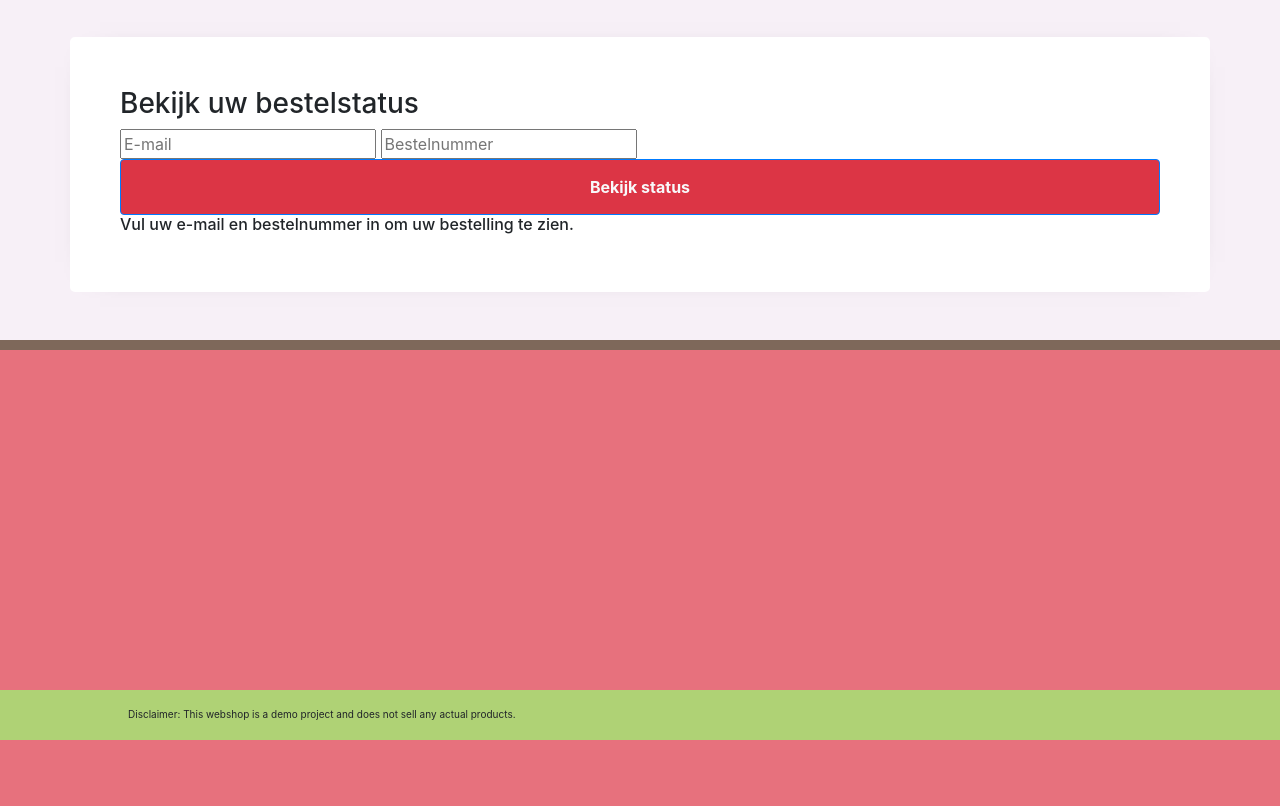
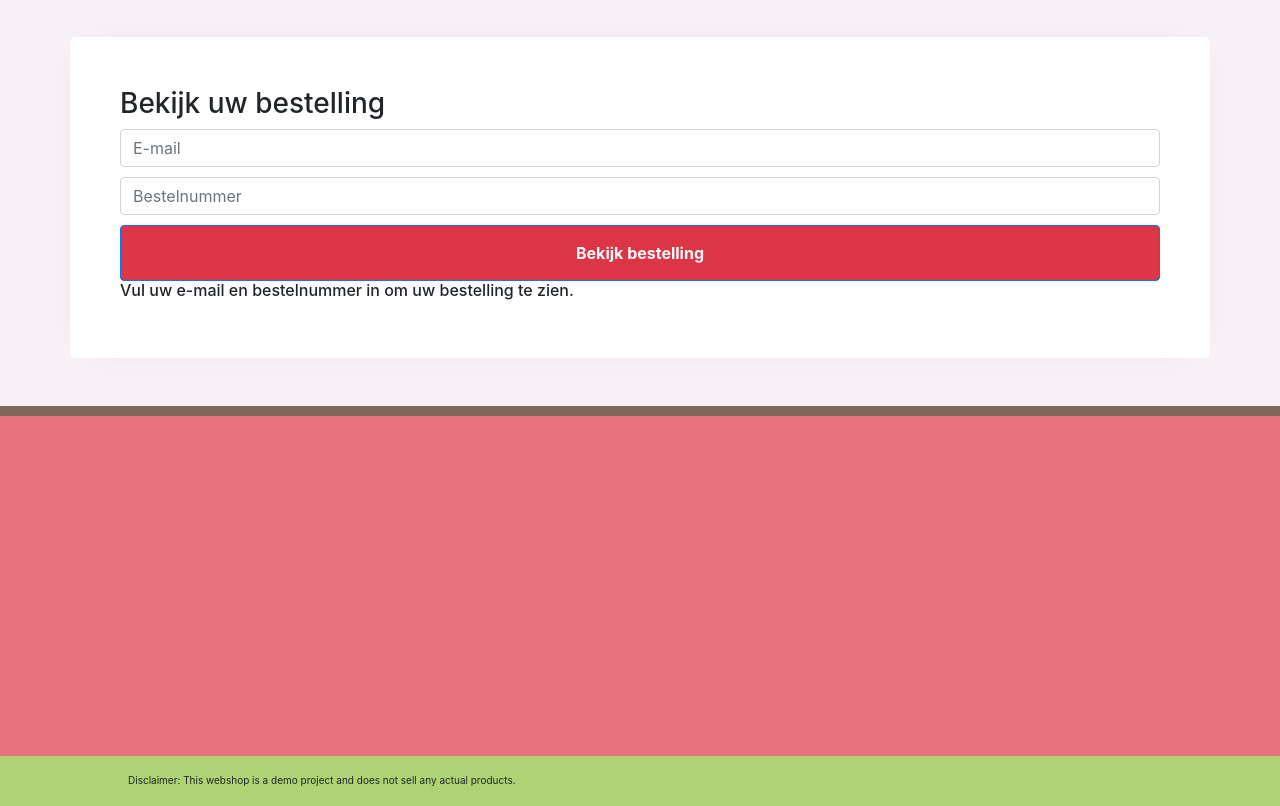
Before and after one commit to jeroendn/snoepwinkel-website, a PHP site: page /order_status in a window 1280 px wide. Shown: the part 111-917 px from the top of the page. Before the commit the page ends 851 px from the top, so only its background shows below. Run offline with PHP 8.4, Linux system fonts and the light colour scheme; style sheets or scripts are compiled from the project's sources; some web fonts are replaced.

Commit message:
Misc form fixes

```diff
--- a/css/cart.css
+++ b/css/cart.css
@@ -23,6 +23,11 @@
 
 #cart #cart-items .cart-item .quantity {
   user-select: none;
+}
+
+#cart #cart-items .cart-item .quantity input {
+  display: inline-block;
+  width: unset;
 }
 
 #cart #cart-items .cart-item .quantity input::-webkit-outer-spin-button, #cart #cart-items .cart-item .quantity input::-webkit-inner-spin-button {
--- a/css/cart.scss
+++ b/css/cart.scss
@@ -28,6 +28,9 @@
         user-select: none;
 
         input {
+          display: inline-block;
+          width: unset;
+
           &::-webkit-outer-spin-button, &::-webkit-inner-spin-button {
           -webkit-appearance: none;
           }
--- a/css/general.css
+++ b/css/general.css
@@ -19,6 +19,10 @@ html, body {
   font-weight: bold;
 }
 
+.form-control {
+  margin-bottom: 10px;
+}
+
 #home-page a.btn.btn-lg.btn-block {
   font-weight: bold;
   font-size: 30px;
--- a/css/general.scss
+++ b/css/general.scss
@@ -19,6 +19,10 @@ html, body {
   width: 100%;
   padding: 15px 0;
   font-weight: bold;
+}
+
+.form-control {
+  margin-bottom: 10px;
 }
 
 // #background-images {
--- a/css/product.css
+++ b/css/product.css
@@ -24,7 +24,9 @@
 
 #product-page .product-details .add-to-cart-wrapper .row.product-quantity input[type="number"] {
   padding-left: 10px;
-  width: 60px;
+  display: inline-block;
+  width: unset;
+  margin-bottom: 0;
 }
 
 #product-page .product-details .add-to-cart-wrapper .row.product-cart-button a {
--- a/css/product.scss
+++ b/css/product.scss
@@ -29,7 +29,9 @@
 
           input[type="number"] {
             padding-left: 10px;
-            width: 60px;
+            display: inline-block;
+            width: unset;
+            margin-bottom: 0;
           }
         }
 
--- a/js/functions.js
+++ b/js/functions.js
@@ -17,5 +17,5 @@ function update_cart_totals() {
     }
   });
 
-  $('#cart .total-price').html('&#x20ac ' + total.toFixed(2));
+  $('#cart .total-price').html('Totaal: &#x20ac ' + total.toFixed(2));
 };
--- a/js/script.js
+++ b/js/script.js
@@ -40,9 +40,6 @@ $(document).ready(function() {
     let mail = $(this).parent().find('input[name="mail"]').val();
     let order_id = $(this).parent().find('input[name="order_id"]').val();
 
-    // mail = 'jeroendenijs.k.smile@outlook.com';
-    // order_id = 78;
-
     if (mail == '' || order_id == '') {
       return;
     }
--- a/pages/order_status.php
+++ b/pages/order_status.php
@@ -17,11 +17,11 @@ include_once __DIR__ . '../../php/dbconnection.inc.php';
 
     <main id="order-status" class="page-content">
       <section class="container mt-5 content-box">
-        <h3>Bekijk uw bestelstatus</h3>
+        <h3>Bekijk uw bestelling</h3>
         <form class="status-form" action="index.html" method="post">
-          <input type="text" name="mail" placeholder="E-mail"></input>
-          <input type="number" name="order_id" placeholder="Bestelnummer"></input>
-          <a class="btn btn-primary text-light bg-danger order-status-btn red-btn">Bekijk status</a>
+          <input class="form-control" type="text" name="mail" placeholder="E-mail"></input>
+          <input class="form-control" type="number" name="order_id" placeholder="Bestelnummer"></input>
+          <a class="btn btn-primary text-light bg-danger order-status-btn red-btn">Bekijk bestelling</a>
         </form>
         <div class="order-status">
           <?php
--- a/pages/product.php
+++ b/pages/product.php
@@ -47,7 +47,7 @@ include_once __DIR__ . '../../php/dbconnection.inc.php';
                 </div>
                 <div class="row add-to-cart-wrapper">
                   <div class="row mb-3 product-quantity">
-                    <input type="number" id="quantity" name="quantity" min="1" max="99" value="1">
+                    <input class="form-control" type="number" id="quantity" name="quantity" min="1" max="99" value="1">
                   </div>
                   <div class="row mb-3 product-cart-button">
                     <?php include_once __DIR__ . '../../php/template_parts/shop_btn.php' ?>
```
Also changed, not shown: pages/cart.php (+6 -1 lines), pages/checkout.php (+11 -6 lines).
